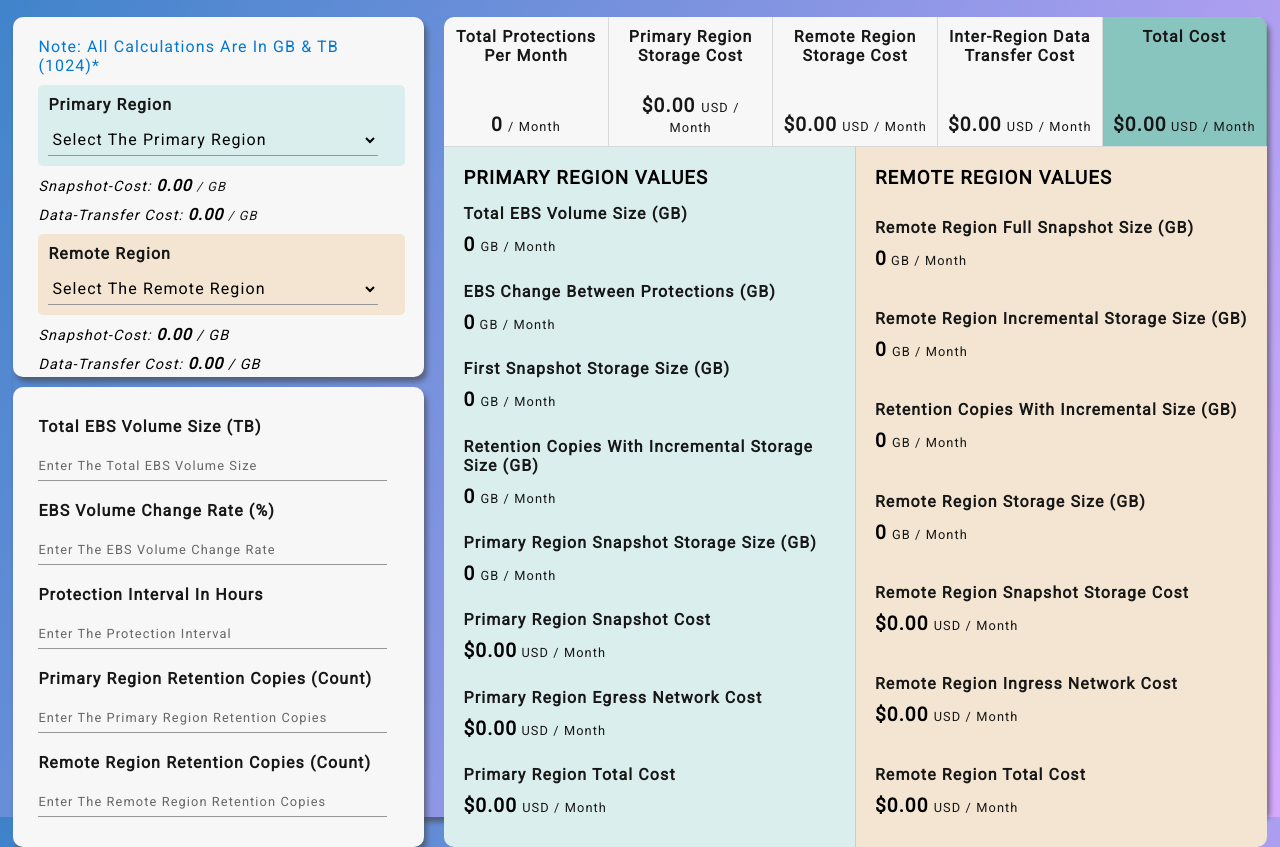
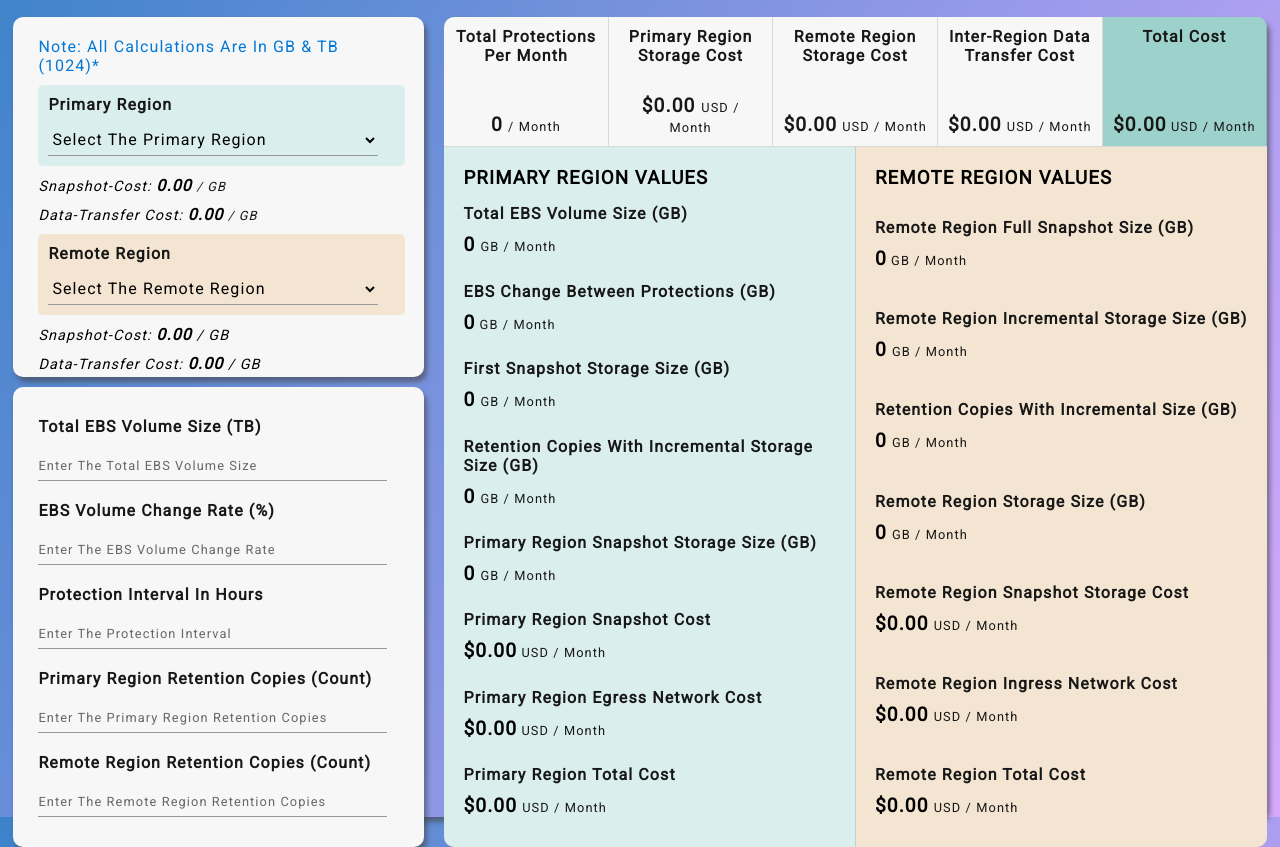
Before and after one commit to Ganeshamoorthy-8681/calculation, a plain HTML site: page index.html in a window 1280 px wide. Shown: the part 63-910 px from the top of the page. Drawn offline with Linux system fonts and the light colour scheme.

Commit message:
Update style.css

```diff
--- a/style.css
+++ b/style.css
@@ -11,7 +11,7 @@
 html {
     --primary: #daefed;
     --secondary: #f3e5d1;
-    --total-cost:#89c5bf;
+    --total-cost:#9dd2cc;
     --white: #f7f7f7;
     --black : #171717;
     --input-line : #989898;
```
